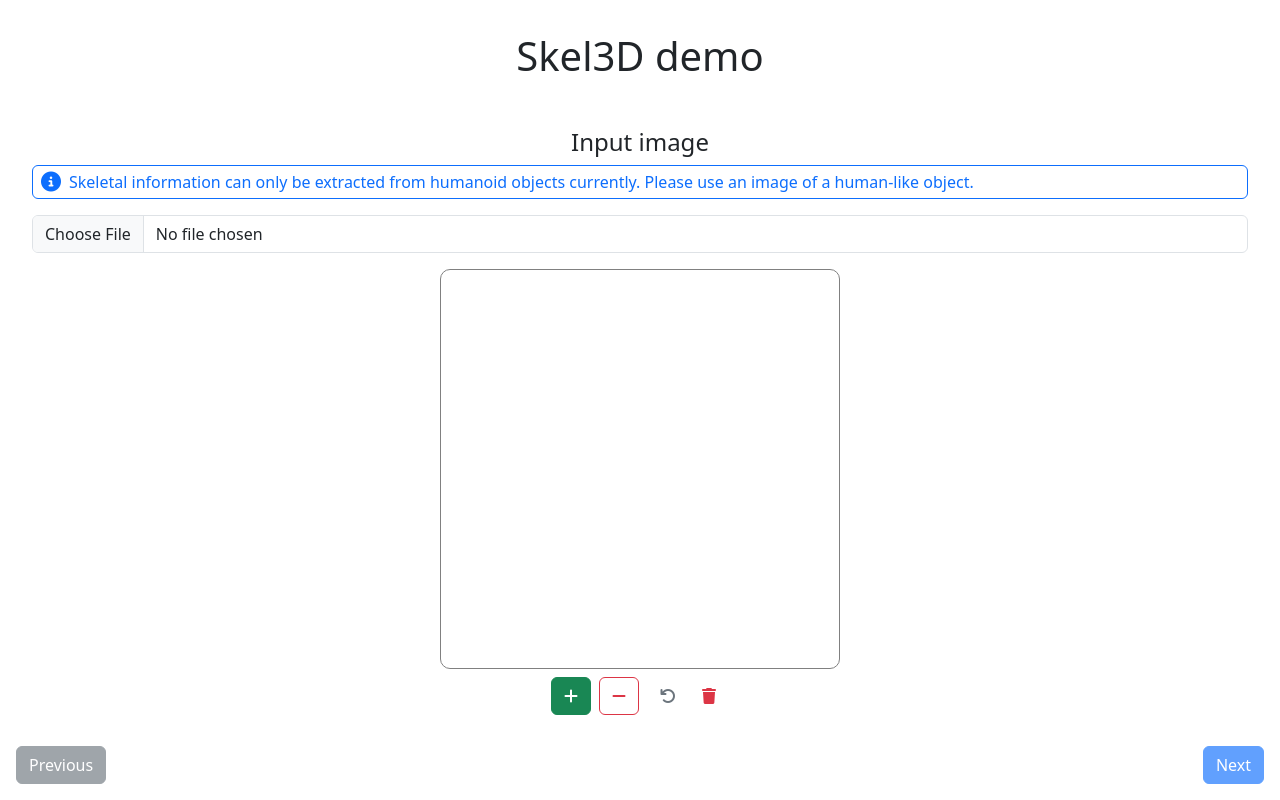
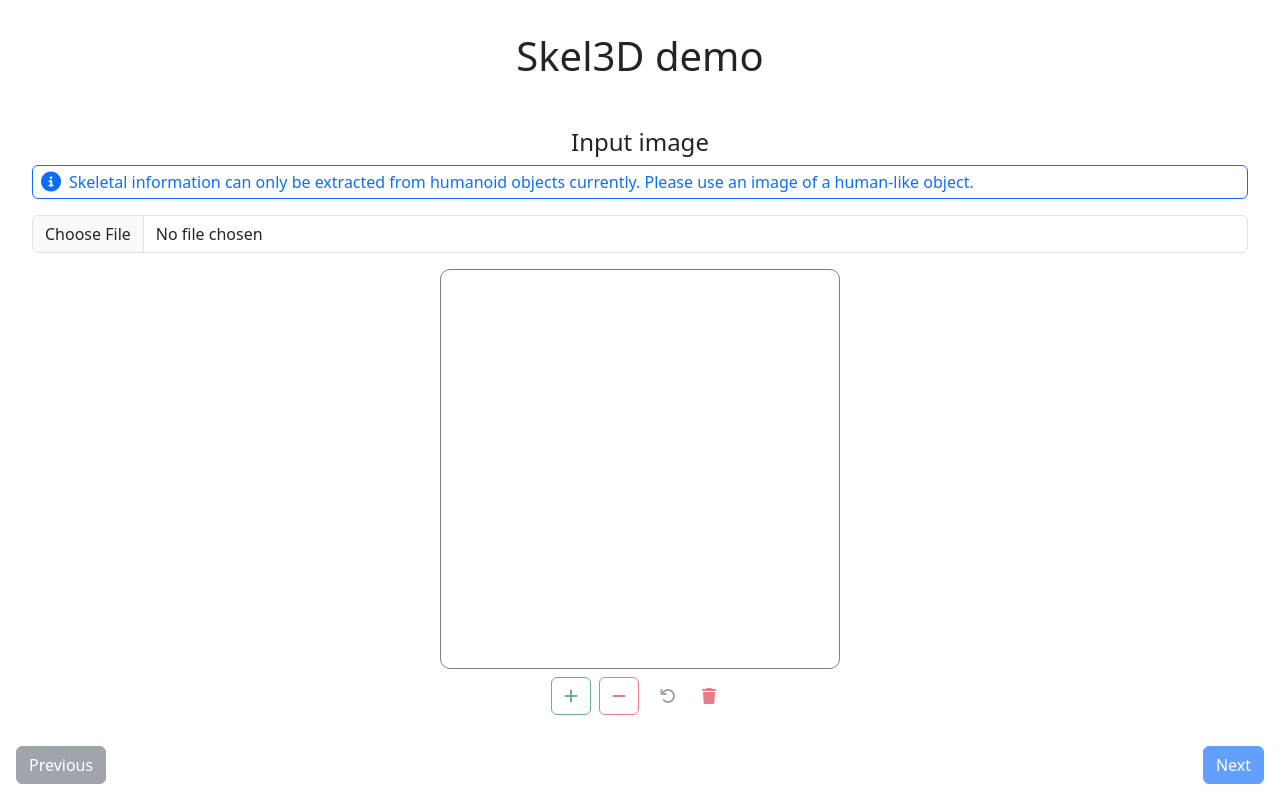
Before and after one commit to zb0505/skel3d-demo-ui, a React (Vite) app: page / in a window 1280 px wide. Built offline with nearby package versions, Linux system fonts and the light colour scheme; no server answers.

Commit message:
Added disabled state to segmentation buttons and added ghost button CSS

```diff
--- a/src/App.css
+++ b/src/App.css
@@ -79,6 +79,16 @@
 	background-color: #dd0000;
 }
 
+/* Bootstrap extension: ghost buttons */
+.btn-ghost {
+	background-color: transparent;
+	border-color: transparent;
+}
+.btn-ghost:disabled {
+	background-color: transparent;
+	border-color: transparent;
+}
+
 /* Floating action button styles */
 .fab {
 	position: fixed;
--- a/src/components/KeypointMarker.tsx
+++ b/src/components/KeypointMarker.tsx
@@ -260,20 +260,24 @@ export default class KeypointMarker extends Component<KeypointMarkerProps, Keypo
 			<div className="mt-2">
 				<button className={"btn btn-outline-success me-2" + (this.state.markerType === "pos" ? " active" : "")}
 					data-bs-toggle="tooltip" data-bs-title="Positive point marker"
+					disabled={!this.props.currentImage}
 					onClick={() => this.setState({ markerType: "pos" })}>
 					<i className="fa-solid fa-plus"></i>
 				</button>
 				<button className={"btn btn-outline-danger me-2" + (this.state.markerType === "neg" ? " active" : "")}
 					data-bs-toggle="tooltip" data-bs-title="Negative point marker"
+					disabled={!this.props.currentImage}
 					onClick={() => this.setState({ markerType: "neg" })}>
 					<i className="fa-solid fa-minus"></i>
 				</button>
 				<button className="btn btn-ghost text-secondary" onClick={() => this.undoLastPoint()}
-					data-bs-toggle="tooltip" data-bs-title="Undo last point">
+					data-bs-toggle="tooltip" data-bs-title="Undo last point"
+					disabled={!this.props.currentImage}>
 					<i className="fa-solid fa-undo"></i>
 				</button>
 				<button className="btn btn-ghost text-danger" onClick={() => this.removePoints()}
-					data-bs-toggle="tooltip" data-bs-title="Delete points">
+					data-bs-toggle="tooltip" data-bs-title="Delete points"
+					disabled={!this.props.currentImage}>
 					<i className="fa-solid fa-trash"></i>
 				</button>
 			</div>
```
